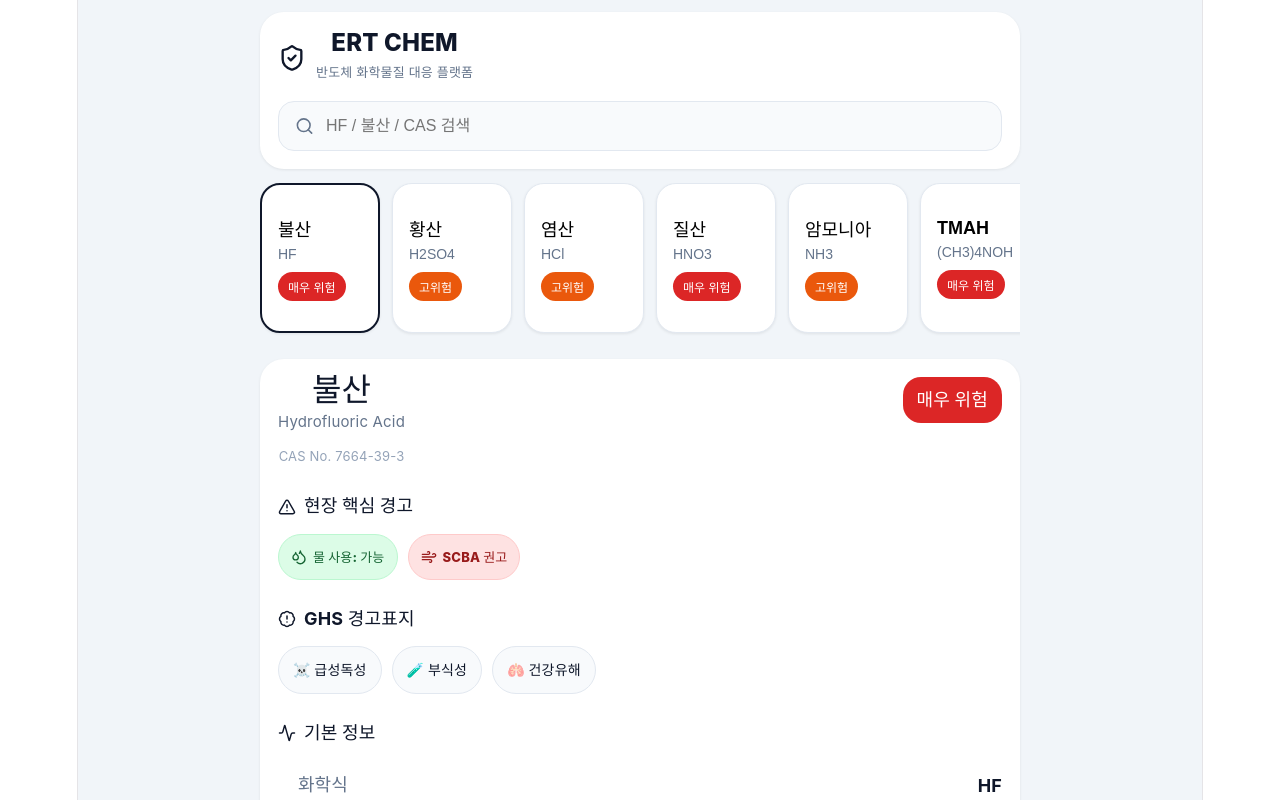
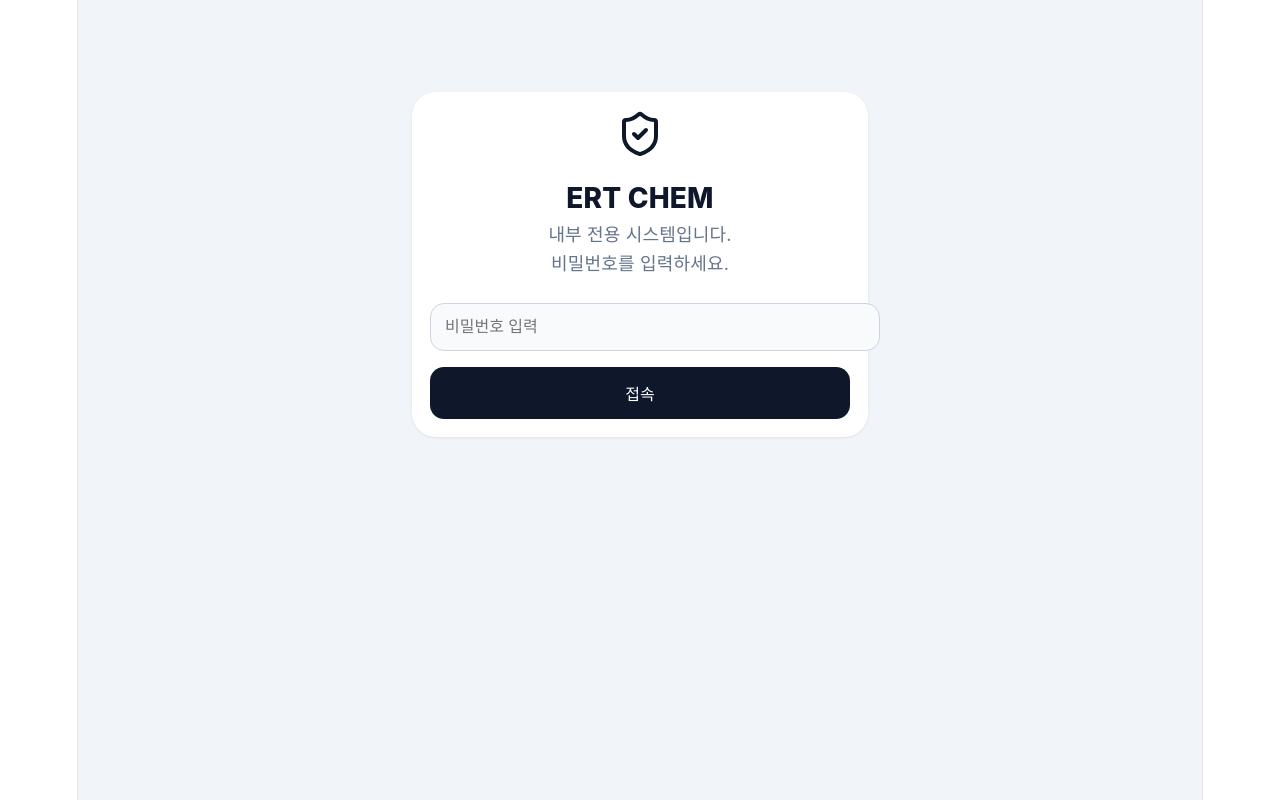
Before and after one commit to jwg1320/chemert-msds, a React (Vite) app: page / in a window 1280 px wide. Shown: the top 800 px of the page. Built offline with nearby package versions, Linux system fonts and the light colour scheme.

Commit message:
추가한내용

```diff
--- a/src/App.jsx
+++ b/src/App.jsx
@@ -23,9 +23,94 @@ const levelColor = {
 };
 
 export default function App() {
+  const PASSWORD = "13114";
+
+const [isAuthed, setIsAuthed] = useState(
+  localStorage.getItem("ertchem_auth") === "true"
+);
+
+const [password, setPassword] = useState("");
   const [query, setQuery] = useState("");
   const [selected, setSelected] = useState(chemicals[0]);
+  if (!isAuthed) {
+  return (
+    <div style={styles.page}>
+      <div
+        style={{
+          ...styles.detailCard,
+          maxWidth: 420,
+          margin: "80px auto",
+          textAlign: "center",
+        }}
+      >
+        <div style={{ marginBottom: 20 }}>
+          <ShieldCheck size={48} />
+        </div>
 
+        <div
+          style={{
+            fontSize: 28,
+            fontWeight: 800,
+            marginBottom: 10,
+          }}
+        >
+          ERT CHEM
+        </div>
+
+        <div
+          style={{
+            color: "#64748b",
+            marginBottom: 24,
+            lineHeight: 1.6,
+          }}
+        >
+          내부 전용 시스템입니다.
+          <br />
+          비밀번호를 입력하세요.
+        </div>
+
+        <input
+          type="password"
+          placeholder="비밀번호 입력"
+          value={password}
+          onChange={(e) => setPassword(e.target.value)}
+          style={{
+            ...styles.input,
+            background: "#f8fafc",
+            border: "1px solid #cbd5e1",
+            borderRadius: 14,
+            padding: 14,
+            marginBottom: 16,
+          }}
+        />
+
+        <button
+          onClick={() => {
+            if (password === PASSWORD) {
+              localStorage.setItem("ertchem_auth", "true");
+              setIsAuthed(true);
+            } else {
+              alert("비밀번호가 틀렸습니다.");
+            }
+          }}
+          style={{
+            width: "100%",
+            background: "#0f172a",
+            color: "white",
+            border: "none",
+            borderRadius: 14,
+            padding: 14,
+            fontSize: 16,
+            fontWeight: 700,
+            cursor: "pointer",
+          }}
+        >
+          접속
+        </button>
+      </div>
+    </div>
+  );
+}
   const filtered = useMemo(() => {
     if (!query) return chemicals;
 
```
Also changed, not shown: 1 other file (tests, documents, lock files or other folders).
